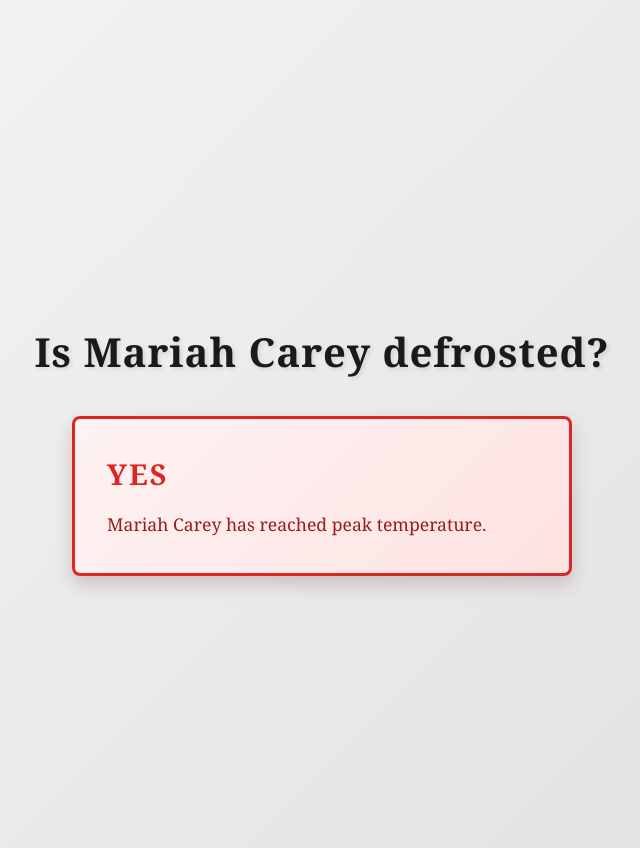
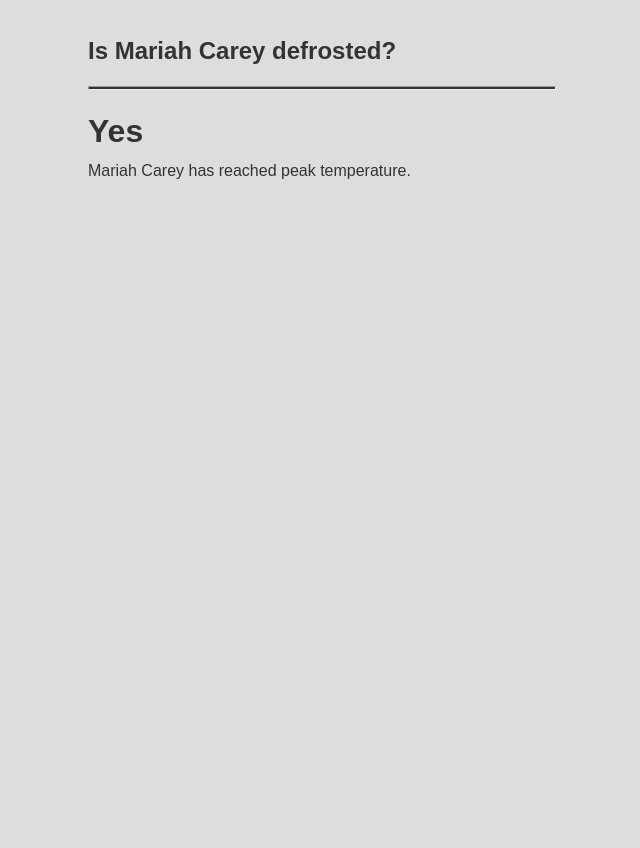
Before and after one commit to kindohm/defrosted, a Next.js app: page / in a window 1280 px wide. Shown: the whole page, without its empty margins (318-958 px from the left). Built offline with nearby package versions, Linux system fonts and the light colour scheme.

Commit message:
change styling

```diff
--- a/src/app/globals.css
+++ b/src/app/globals.css
@@ -5,149 +5,45 @@
 }
 
 body {
-  font-family: "Georgia", "Times New Roman", serif;
-  background: linear-gradient(135deg, #f5f5f5 0%, #e0e0e0 100%);
+  font-family: sans-serif;
+  background: #ddd;
   color: #333;
   line-height: 1.6;
   min-height: 100vh;
 }
 
 main {
-  display: flex;
-  flex-direction: column;
-  justify-content: center;
-  align-items: center;
-  min-height: 100vh;
-  padding: 2rem;
+  margin: auto;
+  text-align: center;
+  width: 100%;
+  margin-top: 2rem;
+  padding-left: 1rem;
+  padding-right: 1rem;
+}
+
+@media (min-width: 768px) {
+  main {
+    max-width: 500px;
+  }
+}
+
+section {
+  text-align: left;
+  margin: auto;
+}
+
+hr {
+  height: 0.25rem;
+  background: #333;
+  margin-top: 1rem;
 }
 
 h1 {
-  text-align: center;
-  font-size: 2.5rem;
-  margin-bottom: 2rem;
-  color: #1a1a1a;
-  font-weight: bold;
-  letter-spacing: 1px;
-  text-shadow: 2px 2px 4px rgba(0, 0, 0, 0.1);
+  font-size: 1.5rem;
+  margin-top: 1rem;
 }
 
-/* Status Alert Box - Formal Style */
-.status-alert {
-  border: 3px solid;
-  border-radius: 8px;
-  padding: 2rem;
-  max-width: 500px;
-  width: 100%;
-  box-shadow: 0 8px 16px rgba(0, 0, 0, 0.15);
-  background: white;
-  position: relative;
-  font-weight: 500;
+h2 {
+  font-size: 2rem;
+  margin-top: 1rem;
 }
-
-.status-alert::before {
-  display: none;
-}
-
-.status-alert h4 {
-  font-size: 1.8rem;
-  margin-bottom: 0.75rem;
-  text-transform: uppercase;
-  letter-spacing: 2px;
-  font-weight: bold;
-}
-
-.status-alert p {
-  font-size: 1.1rem;
-  line-height: 1.8;
-}
-
-/* FROZEN State */
-.status-alert.frozen {
-  border-color: #0066cc;
-  background: linear-gradient(135deg, #f0f4ff 0%, #e6f0ff 100%);
-}
-
-.status-alert.frozen h4 {
-  color: #0066cc;
-}
-
-.status-alert.frozen p {
-  color: #004499;
-}
-
-.status-alert.frozen::before {
-  content: "❄️";
-}
-
-/* DEFROSTED State */
-.status-alert.defrosted {
-  border-color: #22c55e;
-  background: linear-gradient(135deg, #f0fdf4 0%, #dcfce7 100%);
-}
-
-.status-alert.frozen::before {
-  display: none;
-}
-
-.status-alert.defrosted h4 {
-  color: #22c55e;
-}
-
-.status-alert.defrosted p {
-  color: #16a34a;
-}
-
-.status-alert.defrosted::before {
-  display: none;
-}
-
-/* HOT/PEAK State */
-.status-alert.hot {
-  border-color: #dc2626;
-  background: linear-gradient(135deg, #fef2f2 0%, #fee2e2 100%);
-  animation: pulse-heat 2s infinite;
-}
-
-.status-alert.defrosted::before {
-  display: none;
-}
-
-.status-alert.hot h4 {
-  color: #dc2626;
-}
-
-.status-alert.hot p {
-  color: #991b1b;
-}
-
-.status-alert.hot::before {
-  display: none;
-}
-
-@keyframes pulse-heat {
-  0%,
-  100% {
-    box-shadow: 0 8px 16px rgba(0, 0, 0, 0.15);
-  }
-  50% {
-    box-shadow: 0 12px 24px rgba(220, 38, 38, 0.3);
-  }
-}
-
-/* UNKNOWN State */
-.status-alert.unknown {
-  border-color: #f59e0b;
-  background: linear-gradient(135deg, #fffbf0 0%, #fef3c7 100%);
-}
-
-.status-alert.unknown h4 {
-  color: #f59e0b;
-}
-
-.status-alert.unknown p {
-  color: #b45309;
-}
-
-.status-alert.unknown::before {
-  display: none;
-}
--- a/src/app/page.tsx
+++ b/src/app/page.tsx
@@ -23,8 +23,10 @@ function HomeContent() {
   const status = getDefrostedStatus(now);
 
   return (
-    <main className="container" style={{ marginTop: "3rem" }}>
+    <main>
+      <section>
         <h1>Is Mariah Carey defrosted?</h1>
+        <hr />
 
         {status === "defrosted" ? (
           <Defrosted />
@@ -35,6 +37,7 @@ function HomeContent() {
         ) : (
           <Unknown />
         )}
+      </section>
     </main>
   );
 }
--- a/src/components/Defrosted.tsx
+++ b/src/components/Defrosted.tsx
@@ -1,8 +1,7 @@
+import { Info } from "./Info";
+
 export const Defrosted = () => {
   return (
-    <div className="status-alert defrosted" role="alert">
-      <h4>Yes</h4>
-      <p>Mariah Carey is currently defrosted.</p>
-    </div>
+    <Info headingText="Yes" bodyText="Mariah Carey is currently defrosted." />
   );
 };
--- a/src/components/Frozen.tsx
+++ b/src/components/Frozen.tsx
@@ -1,8 +1,5 @@
+import { Info } from "./Info";
+
 export const Frozen = () => {
-  return (
-    <div className="status-alert frozen" role="alert">
-      <h4>No</h4>
-      <p>Mariah Carey is currently frozen.</p>
-    </div>
-  );
+  return <Info headingText="No" bodyText="Mariah Carey is currently frozen." />;
 };
--- /dev/null
+++ b/src/components/Info.tsx
@@ -0,0 +1,14 @@
+export const Info = ({
+  headingText,
+  bodyText,
+}: {
+  headingText: string;
+  bodyText: string;
+}) => {
+  return (
+    <div>
+      <h2>{headingText}</h2>
+      <p>{bodyText}</p>
+    </div>
+  );
+};
--- a/src/components/Peak.tsx
+++ b/src/components/Peak.tsx
@@ -1,8 +1,10 @@
+import { Info } from "./Info";
+
 export const Peak = () => {
   return (
-    <div className="status-alert hot" role="alert">
-      <h4>Yes</h4>
-      <p>Mariah Carey has reached peak temperature.</p>
-    </div>
+    <Info
+      headingText="Yes"
+      bodyText="Mariah Carey has reached peak temperature."
+    />
   );
 };
--- a/src/components/Unknown.tsx
+++ b/src/components/Unknown.tsx
@@ -1,8 +1,5 @@
+import { Info } from "./Info";
+
 export const Unknown = () => {
-  return (
-    <div className="status-alert unknown" role="alert">
-      <h4>Unknown</h4>
-      <p>We don&apos;t know.</p>
-    </div>
-  );
+  return <Info headingText="Unknown" bodyText={`We don't know.`} />;
 };
```
Also changed, not shown: 1 other file (tests, documents, lock files or other folders). Lines whose indentation alone changed are shown as unchanged.
